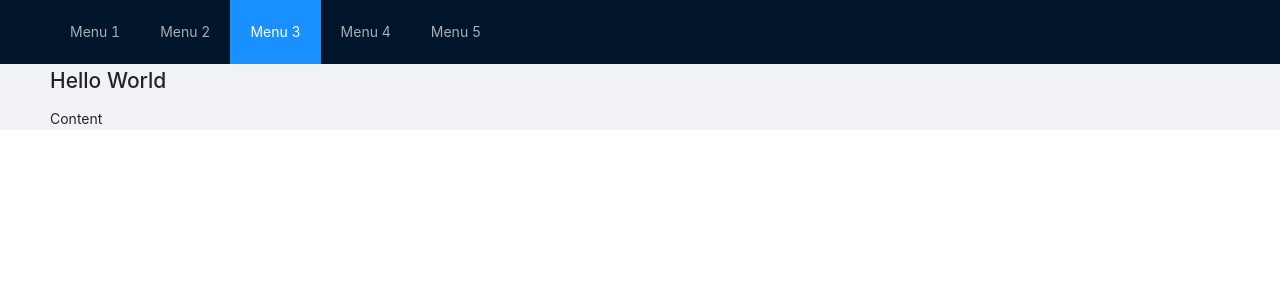
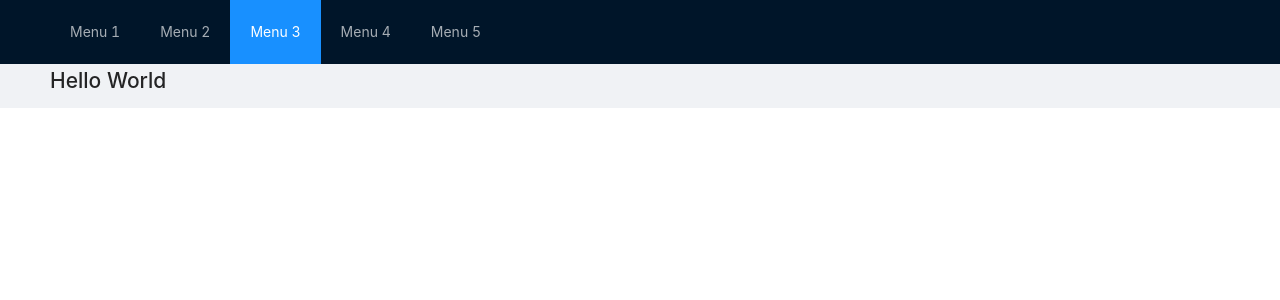
Before and after one commit to benzthodsapon/InventoryTracking, a React (Create React App) app: page /PageHome in a window 1280 px wide. Shown: the top 300 px of the page. Built offline with nearby package versions, Linux system fonts and the light colour scheme.

Commit message:
testfirebase01

```diff
--- a/src/PageHome.js
+++ b/src/PageHome.js
@@ -17,7 +17,7 @@ return(
   </Header>
   <Content style={{ padding: '0 50px' }}>
     <h1>Hello World</h1>
-    <div className="site-layout-content">Content</div>
+    <div className="site-layout-content"></div>
   </Content>
 </Layout>
 )
--- a/src/PopupLogin.js
+++ b/src/PopupLogin.js
@@ -2,6 +2,10 @@ import { Form, Input, Button, Checkbox } from "antd";
 import { UserOutlined, LockOutlined } from "@ant-design/icons";
 import PopupRegister from "./PopupRegister";
 import { useHistory } from "react-router-dom";
+import auth from './Config'
+// // import Firebase from "firebase";
+// import { useState } from 'react';
+// import firebaseConfig from "./Config"
 
 const PopupLogin = () => {
   const history = useHistory();
@@ -12,6 +16,7 @@ const PopupLogin = () => {
     console.log("Received values of form: ", values);
   };
 
+
   return (
     <Form
       name="normal_login"
@@ -20,12 +25,12 @@ const PopupLogin = () => {
       onFinish={onFinish}
     >
       <Form.Item
-        name="username"
-        rules={[{ required: true, message: "Please input your Username!" }]}
+        name="E-mail"
+        rules={[{ required: true, message: "Please input your E-mail" }]}
       >
         <Input
           prefix={<UserOutlined className="site-form-item-icon" />}
-          placeholder="Username"
+          placeholder="E-Mail"
         />
       </Form.Item>
       <Form.Item
--- a/src/index.js
+++ b/src/index.js
@@ -6,7 +6,6 @@ import reportWebVitals from './reportWebVitals';
 import 'antd/dist/antd.css';
 import { BrowserRouter } from 'react-router-dom';
 import 'firebase/firestore'
-import fire from './Fire'
 import 'firebase/firestore'
 import * as firebase from "firebase/app";
 
```
Also changed, not shown: src/Config.js (renamed from src/Fire.js, +10 -5 lines), src/PopupRegister.js (+2 -7 lines).
